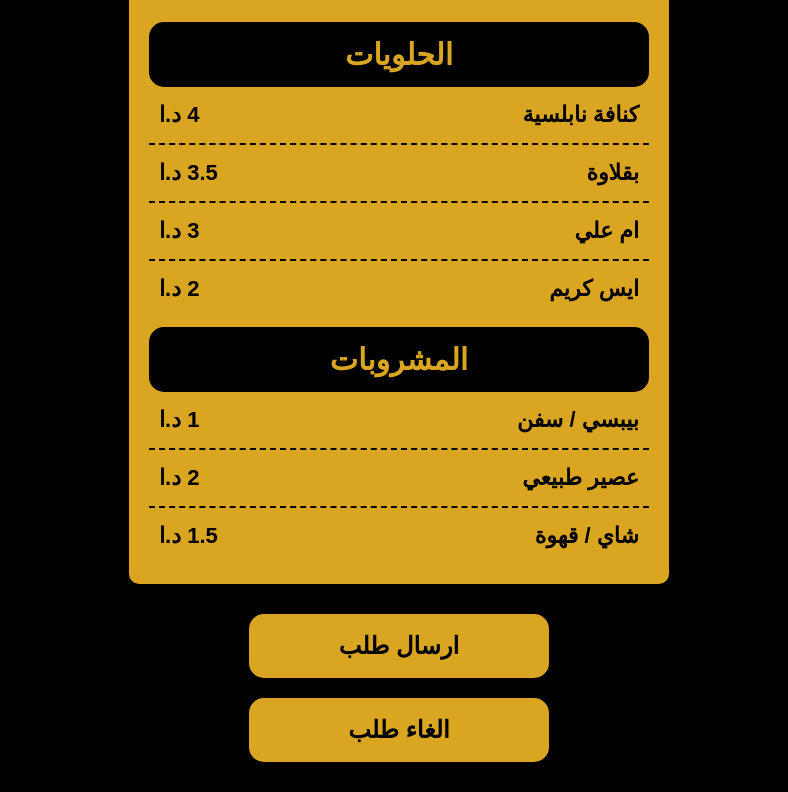
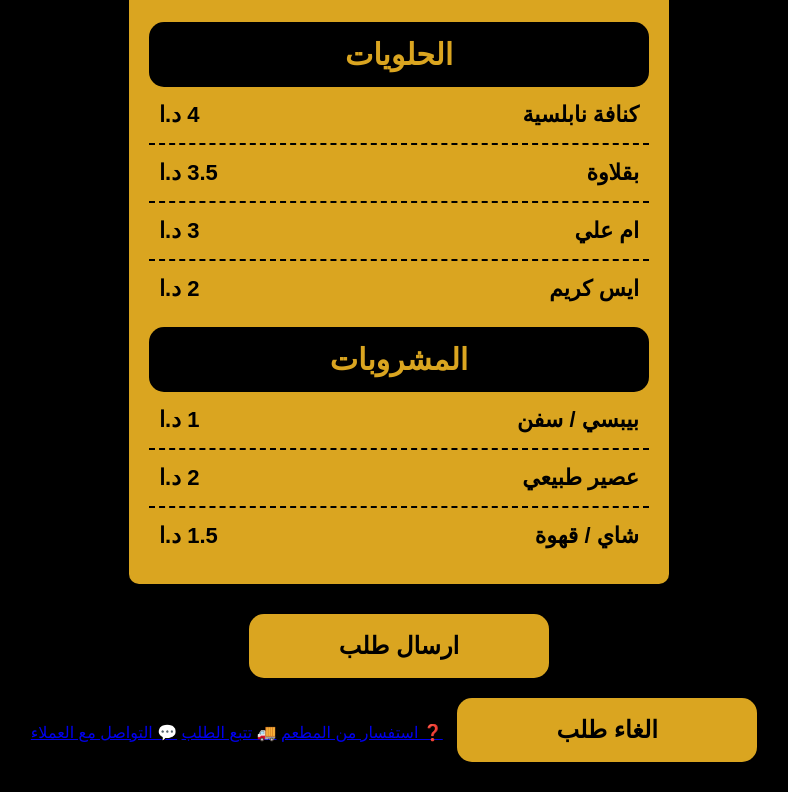
Before and after one commit to qawwad2622-cloud/qusai-github.io, a plain HTML site: page index.html in a window 1280 px wide. Shown: the part 1677-2469 px from the top of the page, without its empty margins (241-1029 px from the left). Drawn offline with Linux system fonts and the light colour scheme.

Commit message:
Update index.html

```diff
--- a/index.html
+++ b/index.html
@@ -193,5 +193,9 @@
         function closeNav() { document.getElementById("mySidebar").style.width = "0"; }
     </script>
 
-</body>
-</html>
+</body><!-- 1. الاستفسارات - بتفتح واتسابك مباشرة -->
+<a href="https://wa.me/962777696341?text=مرحبا بدي استفسر عن..." onclick="closeNav()">❓ استفسار من المطعم</a>
+
+<!-- 2. تتبع الطلب - بتفتح واتسابك برضو -->
+<a href="https://wa.me/962777696341?text=مرحبا بدي اتتبع طلبي رقم..." onclick="closeNav()">🚚 تتبع الطلب</a>
+</html><a href="#" onclick="closeNav()">💬 التواصل مع العملاء</a>
```
